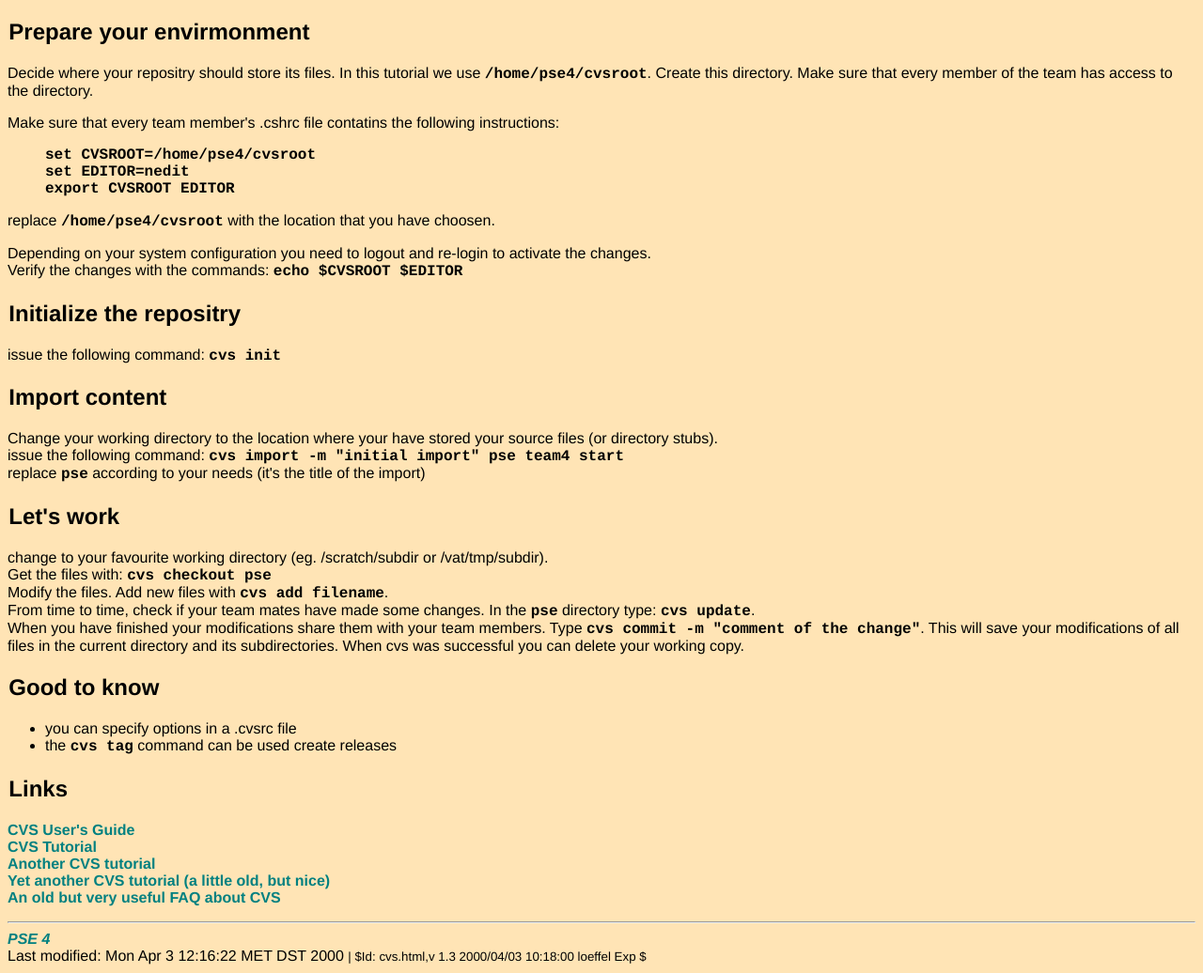
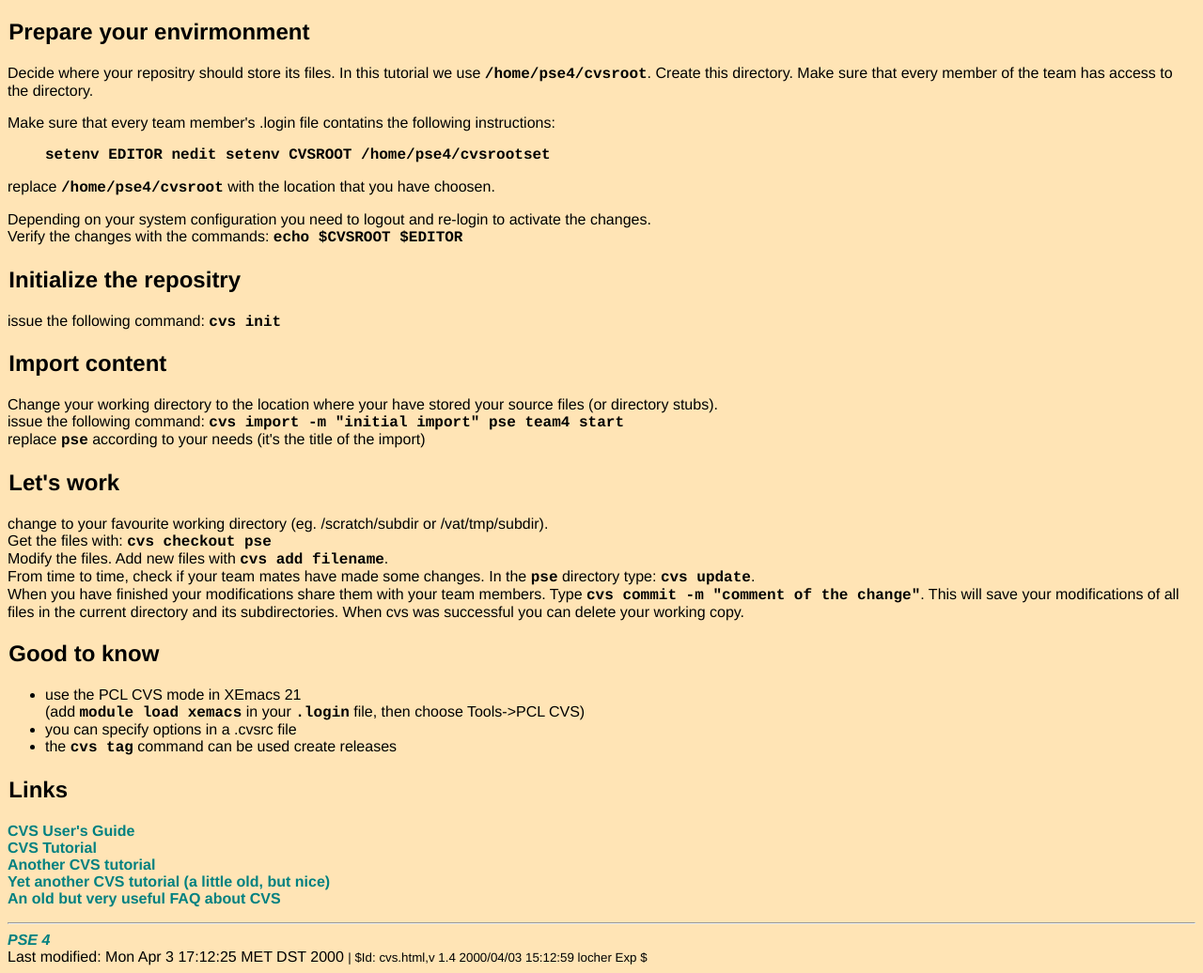
Before and after one commit to mlocher-sf/jobmatch, a plain HTML site: page public_html/cvs.html in a window 1280 px wide. Shown: the part 97-1133 px from the top of the page at 94% size. Drawn offline with Linux system fonts and the light colour scheme.

Commit message:
comment about emacs

```diff
--- a/public_html/cvs.html
+++ b/public_html/cvs.html
@@ -17,13 +17,12 @@
       Decide where your repositry should store its files. In this tutorial we use <tt>/home/pse4/cvsroot</tt>. Create this directory. Make sure that every member of the team has access to the directory.
     </p>
     <p>
-      Make sure that every team member's .cshrc file contatins the following
+      Make sure that every team member's .login file contatins the following
 instructions:     </p>
     <blockquote>
       <code>
-	set CVSROOT=/home/pse4/cvsroot<br>
-	set EDITOR=nedit<br>
-	export CVSROOT EDITOR
+	setenv EDITOR nedit
+	setenv CVSROOT /home/pse4/cvsrootset
       </code>
     </blockquote>
     <p>
@@ -55,6 +54,8 @@ instructions:     </p>
 
     <h2>Good to know</h2>
     <ul>
+      <li>use the PCL CVS mode in XEmacs 21<br>
+	(add <code>module load xemacs</code> in your <tt>.login</tt> file, then choose Tools->PCL CVS)</li>
       <li>you can specify options in a .cvsrc file</li>
       <li>the <tt>cvs tag</tt> command can be used create releases</li>
     </ul>
@@ -75,8 +76,8 @@ instructions:     </p>
     <address><a href="./index.html">PSE 4</a></address>
 <!-- Created: Fri Mar 31 13:38:33 MET DST 2000 -->
 <!-- hhmts start -->
-Last modified: Mon Apr  3 12:16:22 MET DST 2000
+Last modified: Mon Apr  3 17:12:25 MET DST 2000
 <!-- hhmts end -->
-    <small>| $Id: cvs.html,v 1.3 2000/04/03 10:18:00 loeffel Exp $</small>
+    <small>| $Id: cvs.html,v 1.4 2000/04/03 15:12:59 locher Exp $</small>
   </body>
 </html>
```
